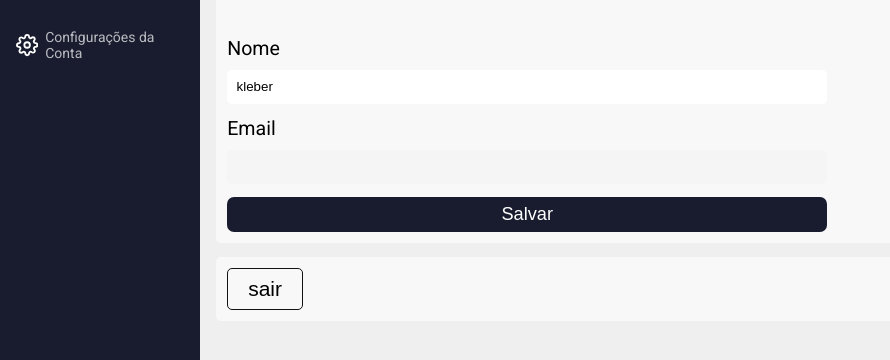
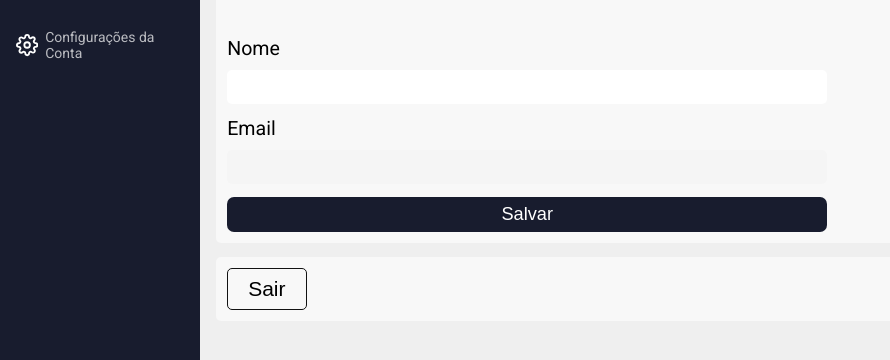
Before and after one commit to KleberBarilli/OnPlaces, a React (Create React App) app in the folder web/: page /profile in a window 1280 px wide. Shown: the part 361-721 px from the top of the page, without its empty margins (0-890 px from the left). Built offline with nearby package versions, Linux system fonts and the light colour scheme; no server answers.

Commit message:
correcao-name-profile-web

```diff
--- a/web/src/contexts/auth.js
+++ b/web/src/contexts/auth.js
@@ -6,7 +6,7 @@ export const AuthContext = createContext({});
 
 
 function AuthProvider({children}){
-	const [user, setUser] = useState({id:1,name:'kleber'});
+	const [user, setUser] = useState({});
 	const [loadingAuth, setLoadingAuth] = useState(false);
 	const [loading, setLoading] = useState(true);
 
@@ -40,7 +40,7 @@ function AuthProvider({children}){
             let data = {
                 token: res.data.token,
                 id: res.data.user.id,
-                nome: res.data.user.username,
+                name: res.data.user.name,
                 email: res.data.user.email,
                 avatarUrl: res.data.user.avatar
             };
--- a/web/src/pages/Profile/index.js
+++ b/web/src/pages/Profile/index.js
@@ -15,6 +15,10 @@ function Profile() {
 
 	const [avatarUrl, setAvatarUrl]= useState(user && user.avatarUrl);
 
+	function handleSave(e){
+		e.preventDefault();
+	}
+
 
 	return (
 		<div>
@@ -26,7 +30,7 @@ function Profile() {
 				</Title>
 
 				<div className="container">
-					<form className="form-profile">
+					<form className="form-profile" onSubmit={handleSave}>
 						<label className="label-avatar
 						">
 							<span>
@@ -48,7 +52,7 @@ function Profile() {
 					</form>
 				</div>
 				<div className="container">
-					<button className="logout-btn" onClick={ () => signOut()}>sair</button>
+					<button className="logout-btn" onClick={ () => signOut()}>Sair</button>
 				</div>
 			</div>
 		</div>
--- a/web/src/pages/Profile/profile.css
+++ b/web/src/pages/Profile/profile.css
@@ -71,3 +71,6 @@
 	justify-content: center;
 	align-items: center;
 }
+.save-btn{
+	size: 10;
+}
```
